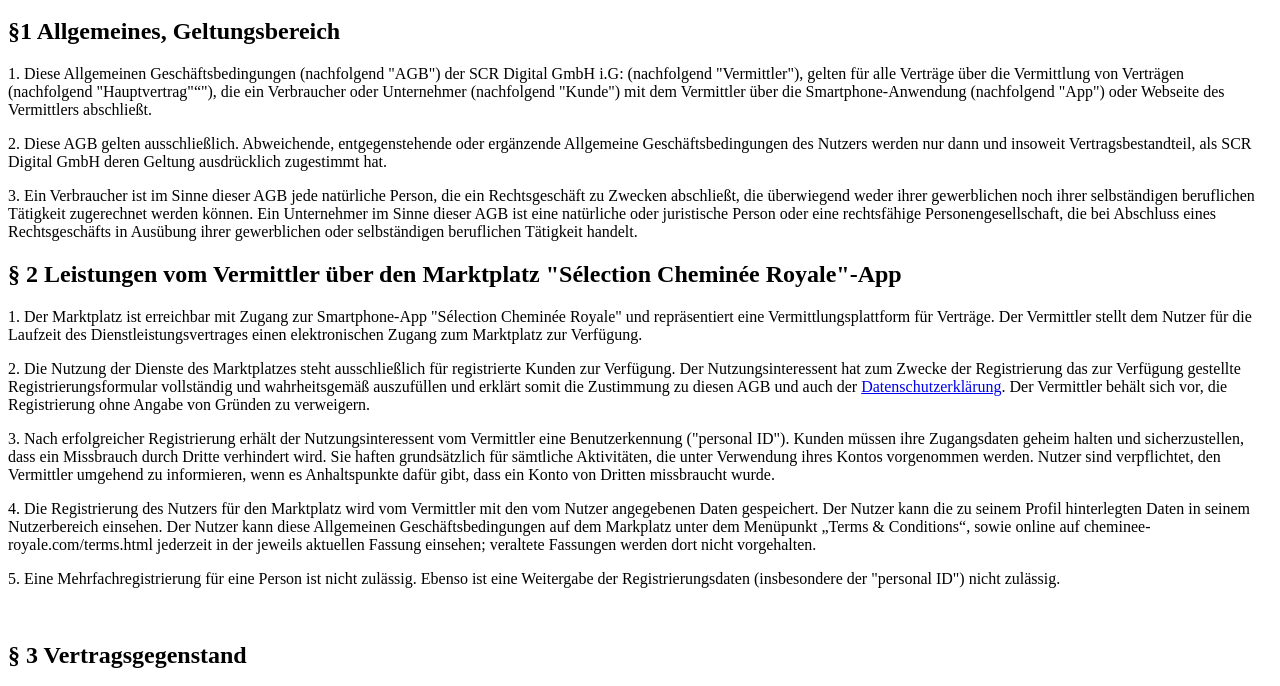
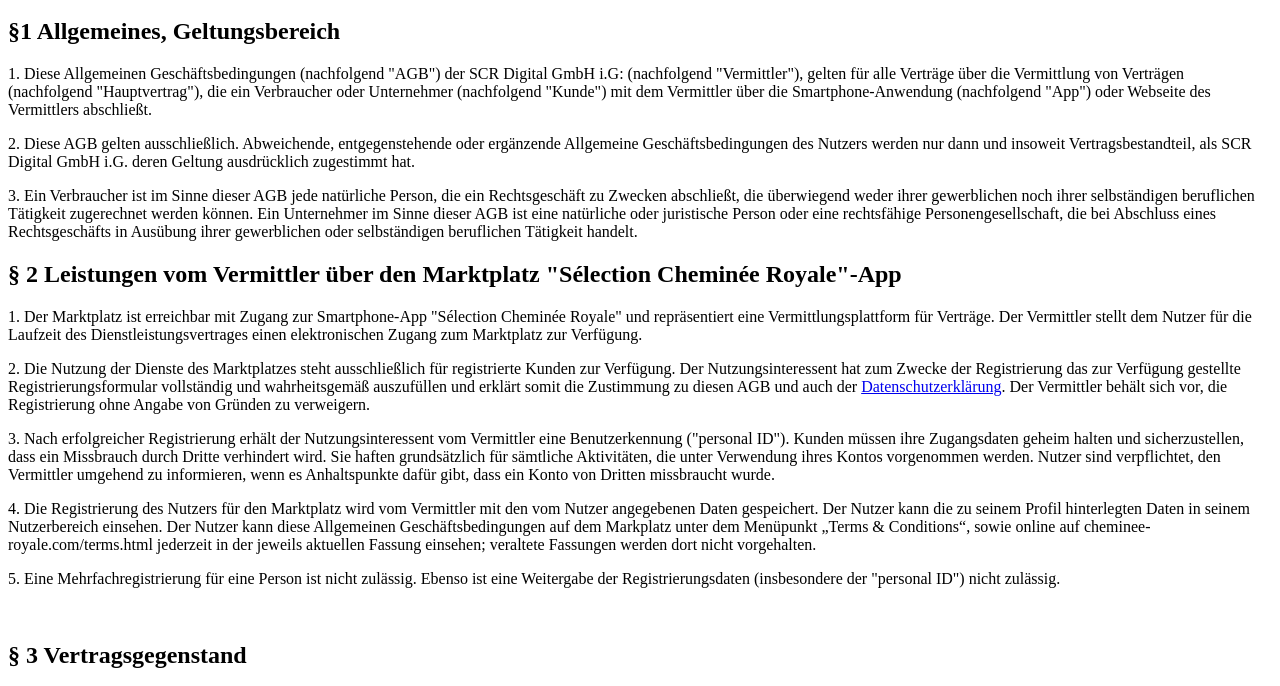
Before and after one commit to chemineeroyale/chemineeroyale.github.io, a plain HTML site: page terms.html in a window 1280 px wide. Shown: the part 48-734 px from the top of the page. Drawn offline with Linux system fonts and the light colour scheme.

Commit message:
update terms

```diff
--- a/terms.html
+++ b/terms.html
@@ -8,11 +8,11 @@
 
 <h2>§1 Allgemeines, Geltungsbereich</h2>
 <p>
-	1. Diese Allgemeinen Geschäftsbedingungen (nachfolgend "AGB") der SCR Digital GmbH i.G: (nachfolgend "Vermittler"), gelten für alle Verträge über die Vermittlung von Verträgen (nachfolgend "Hauptvertrag"“"), die ein Verbraucher oder Unternehmer (nachfolgend "Kunde") mit dem Vermittler über die Smartphone-Anwendung (nachfolgend "App") oder Webseite des Vermittlers abschließt.
+	1. Diese Allgemeinen Geschäftsbedingungen (nachfolgend "AGB") der SCR Digital GmbH i.G: (nachfolgend "Vermittler"), gelten für alle Verträge über die Vermittlung von Verträgen (nachfolgend "Hauptvertrag"), die ein Verbraucher oder Unternehmer (nachfolgend "Kunde") mit dem Vermittler über die Smartphone-Anwendung (nachfolgend "App") oder Webseite des Vermittlers abschließt.
 </p>
 
 <p>
-2. Diese AGB gelten ausschließlich. Abweichende, entgegenstehende oder ergänzende Allgemeine Geschäftsbedingungen des Nutzers werden nur dann und insoweit Vertragsbestandteil, als SCR Digital GmbH deren Geltung ausdrücklich zugestimmt hat.
+2. Diese AGB gelten ausschließlich. Abweichende, entgegenstehende oder ergänzende Allgemeine Geschäftsbedingungen des Nutzers werden nur dann und insoweit Vertragsbestandteil, als SCR Digital GmbH i.G. deren Geltung ausdrücklich zugestimmt hat.
 </p>
 
 <p>
@@ -63,7 +63,7 @@ Nach Eingang der Bestellungsanfrage beim Anbieter ist dieser berechtigt, die Bes
 5. Der Kunde hat abweichende Bedingungen zur Lieferdauer sowie Lieferkosten zu beachten.  Das Liefer-Verhältnis wird zwischen dem Anbieter und Kunden vereinbart.
 </p>
 <p>
-6. Mehrere Artikel, die von Anbietern angeboten werden müssen vor der Übergabe portioniert und abgewogen werden. Hierdurch kann es zu kleinen Abweichungen der bestellten Mengen kommen. Kunde und Anbieter sind sich einig, dass kleinere Abweichungen von der bestellten Menge nach oben oder unten ergeben können. Solche Abweichungen von einer bestellten Menge sind im Lebensmittelhandel marktüblich.
+6. Mehrere Artikel, die von Anbietern angeboten werden müssen vor der Übergabe portioniert und abgewogen werden. Hierdurch kann es zu kleinen Abweichungen der bestellten Mengen kommen. Kunde und Anbieter sind sich einig, dass kleinere Abweichungen von der bestellten Menge nach oben oder unten ergeben können.
 </p>
 
 <p>7.
```
